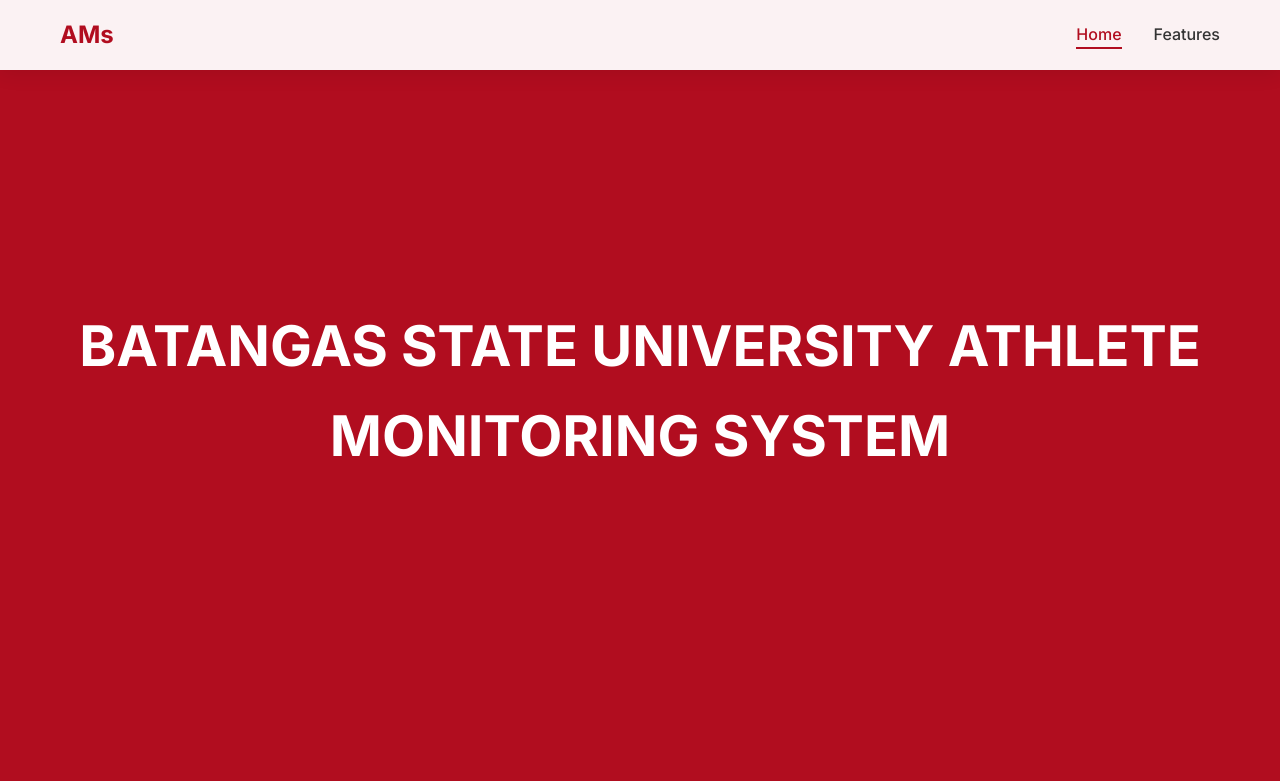
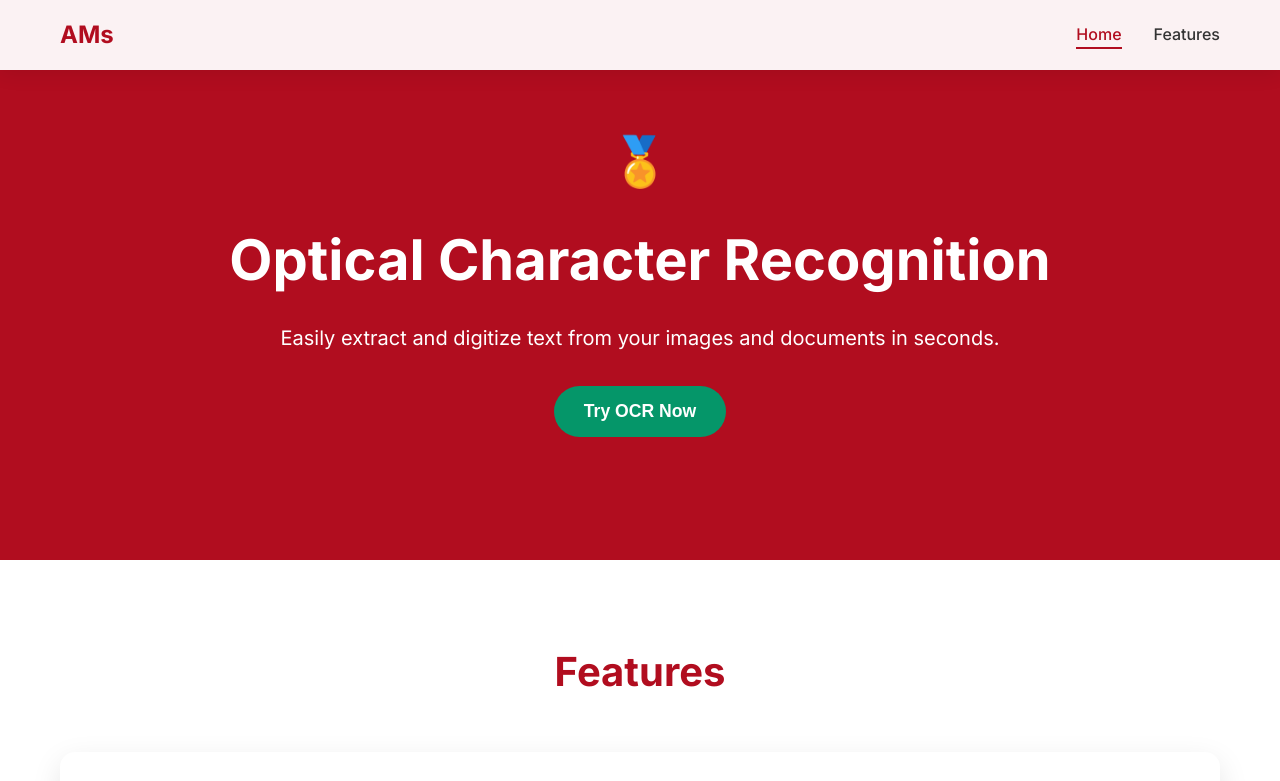
Before and after one commit to wizjeydi/AMS, a plain HTML site: page index.html in a window 1280 px wide. Shown: the top 781 px of the page. Drawn offline with nearby package versions, Linux system fonts and the light colour scheme; a script that the page names is missing; files whose address does not match are found by name.

Commit message:
adjusted the Hero section and added button

```diff
--- a/index.html
+++ b/index.html
@@ -34,7 +34,10 @@
     <main>
         <section id="home" class="hero">
             <div class="hero-content">
-                <h1>BATANGAS STATE UNIVERSITY ATHLETE MONITORING SYSTEM</h1>
+                <div class="hero-icon" style="font-size: 3rem; margin-bottom: 1rem;">🏅</div>
+                <h1>Optical Character Recognition</h1>
+                <p class="hero-subtitle">Easily extract and digitize text from your images and documents in seconds.</p>
+                <button class="cta-button alt" onclick="showOCRContent()">Try OCR Now</button>
             </div>
         </section>
 
--- a/style.css
+++ b/style.css
@@ -95,7 +95,7 @@
 
 /* Hero Section */
 .hero {
-    min-height: 100vh;
+    min-height: 70vh;
     display: flex;
     align-items: center;
     justify-content: center;
@@ -136,6 +136,21 @@
     background: #b10d1f;
     transform: translateY(-2px);
     box-shadow: 0 10px 25px rgba(253, 184, 19, 0.3);
+}
+
+.hero-icon {
+    font-size: 3rem;
+    margin-bottom: 1rem;
+    color: #ffd700;
+}
+
+.cta-button.alt {
+    background: #059669;
+    color: #fff;
+}
+
+.cta-button.alt:hover {
+    background: #047857;
 }
 
 /* Content Sections */
```
